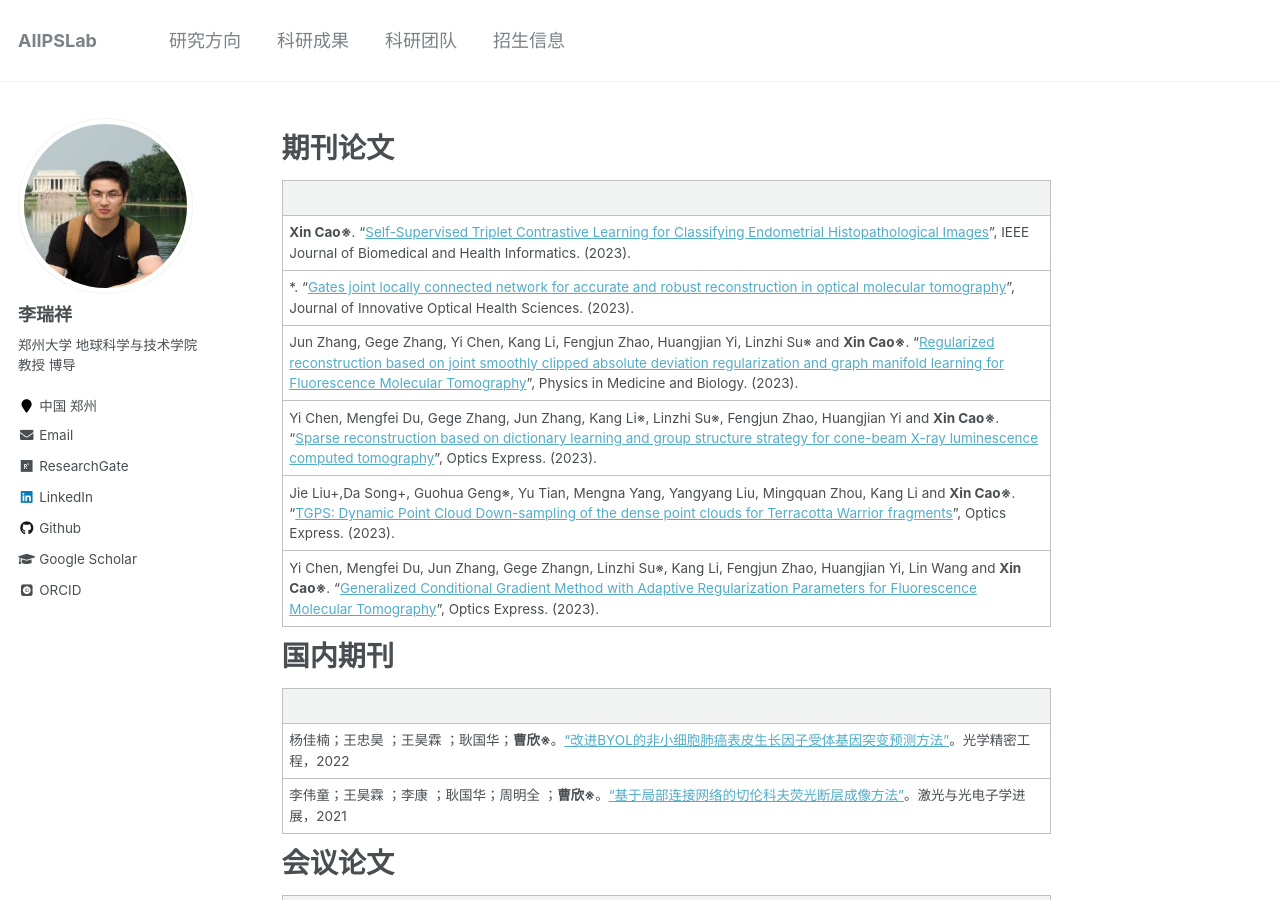
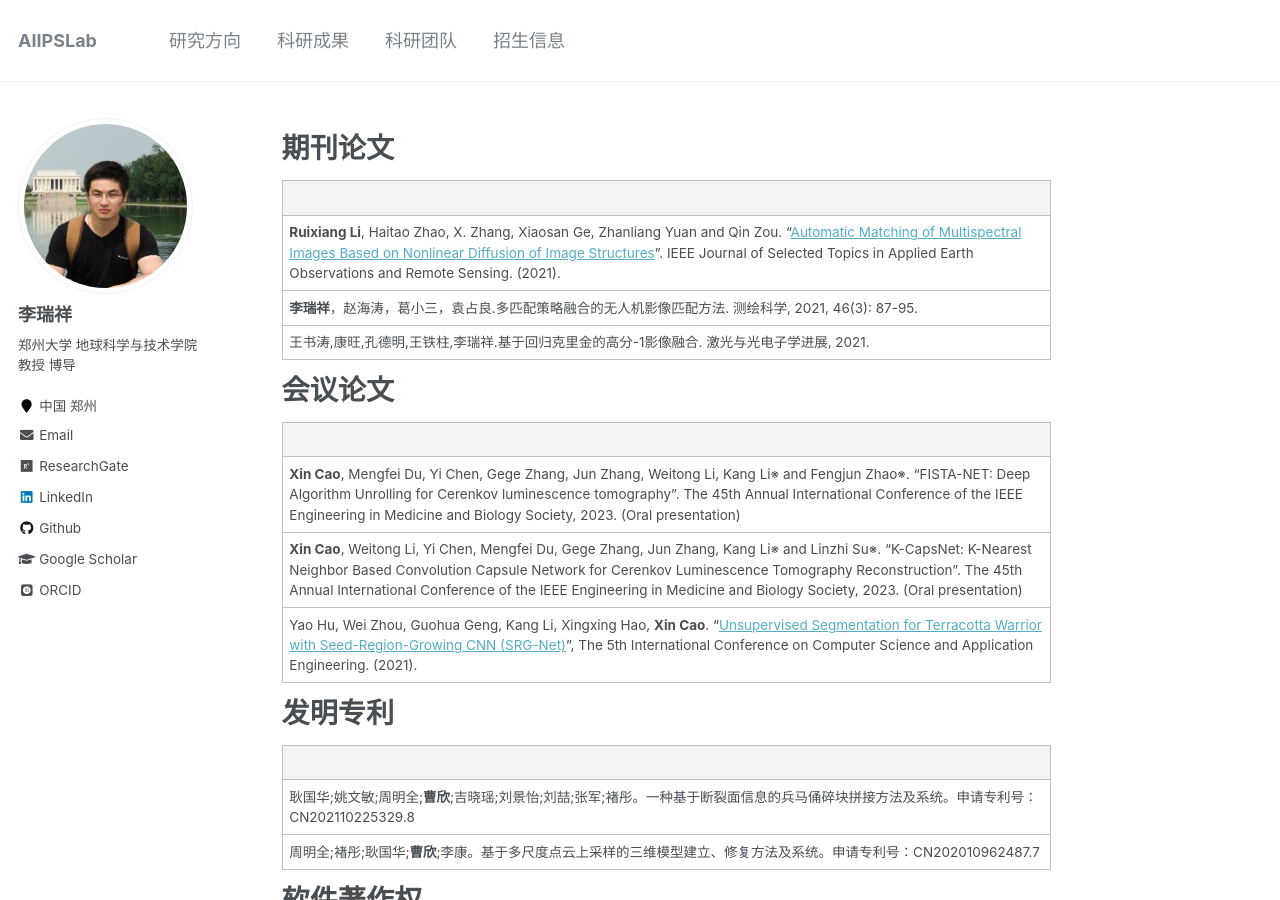
Before and after one commit to aiipslab/aiipslab.github.io, a Jekyll site: the page built from _pages/publications.md, in a window 1280 px wide and 900 px high. Built offline with Jekyll 4.4.1, drawn with Linux system fonts in a browser that asks for light colours; some web fonts are replaced.

Commit message:
Update publications.md

```diff
--- a/_pages/publications.md
+++ b/_pages/publications.md
@@ -9,20 +9,9 @@
 
 | |
 | :---- |
-|**Xin Cao※**. “[Self-Supervised Triplet Contrastive Learning for Classifying Endometrial Histopathological Images]()”, IEEE Journal of Biomedical and Health Informatics. (2023). |
-|*. “[Gates joint locally connected network for accurate and robust reconstruction in optical molecular tomography]()”, Journal of Innovative Optical Health Sciences. (2023). |
-|Jun Zhang, Gege Zhang, Yi Chen, Kang Li, Fengjun Zhao, Huangjian Yi, Linzhi Su※ and **Xin Cao※**. “[Regularized reconstruction based on joint smoothly clipped absolute deviation regularization and graph manifold learning for Fluorescence Molecular Tomography](https://caoxin918.github.io/files/张俊pmb2023.pdf)”, Physics in Medicine and Biology. (2023). |
-|Yi Chen, Mengfei Du, Gege Zhang, Jun Zhang, Kang Li※, Linzhi Su※, Fengjun Zhao, Huangjian Yi and **Xin Cao※**. “[Sparse reconstruction based on dictionary learning and group structure strategy for cone-beam X-ray luminescence computed tomography]()”, Optics Express. (2023). |
-|Jie Liu+,Da Song+, Guohua Geng※, Yu Tian, Mengna Yang,  Yangyang Liu, Mingquan Zhou, Kang Li and **Xin Cao※**. “[TGPS: Dynamic Point Cloud Down-sampling of the dense point clouds for Terracotta Warrior fragments]()”, Optics Express. (2023). |
-|Yi Chen, Mengfei Du, Jun Zhang, Gege Zhangn, Linzhi Su※, Kang Li, Fengjun Zhao, Huangjian Yi, Lin Wang and **Xin Cao※**. “[Generalized Conditional Gradient Method with Adaptive Regularization Parameters for Fluorescence Molecular Tomography]()”, Optics Express. (2023). |
-
-国内期刊
-===
-
-|  |
-| :---- |
-| 杨佳楠；王忠昊 ；王昊霖 ；耿国华；**曹欣※**。["改进BYOL的非小细胞肺癌表皮生长因子受体基因突变预测方法”](https://caoxin918.github.io/files/2022杨佳楠.pdf)。光学精密工程，2022 |
-| 李伟童；王昊霖 ；李康 ；耿国华；周明全 ；**曹欣※**。["基于局部连接网络的切伦科夫荧光断层成像方法"](https://caoxin918.github.io/files/基于局部连接.pdf)。激光与光电子学进展，2021 |
+|**Ruixiang Li**, Haitao Zhao, X. Zhang, Xiaosan Ge, Zhanliang Yuan and Qin Zou. “[Automatic Matching of Multispectral Images Based on Nonlinear Diffusion of Image Structures]()”. IEEE Journal of Selected Topics in Applied Earth Observations and Remote Sensing. (2021). |
+|**李瑞祥**，赵海涛，葛小三，袁占良.多匹配策略融合的无人机影像匹配方法. 测绘科学, 2021, 46(3): 87-95. |
+|王书涛,康旺,孔德明,王铁柱,李瑞祥.基于回归克里金的高分-1影像融合. 激光与光电子学进展, 2021. |
 
 会议论文
 ===
```
